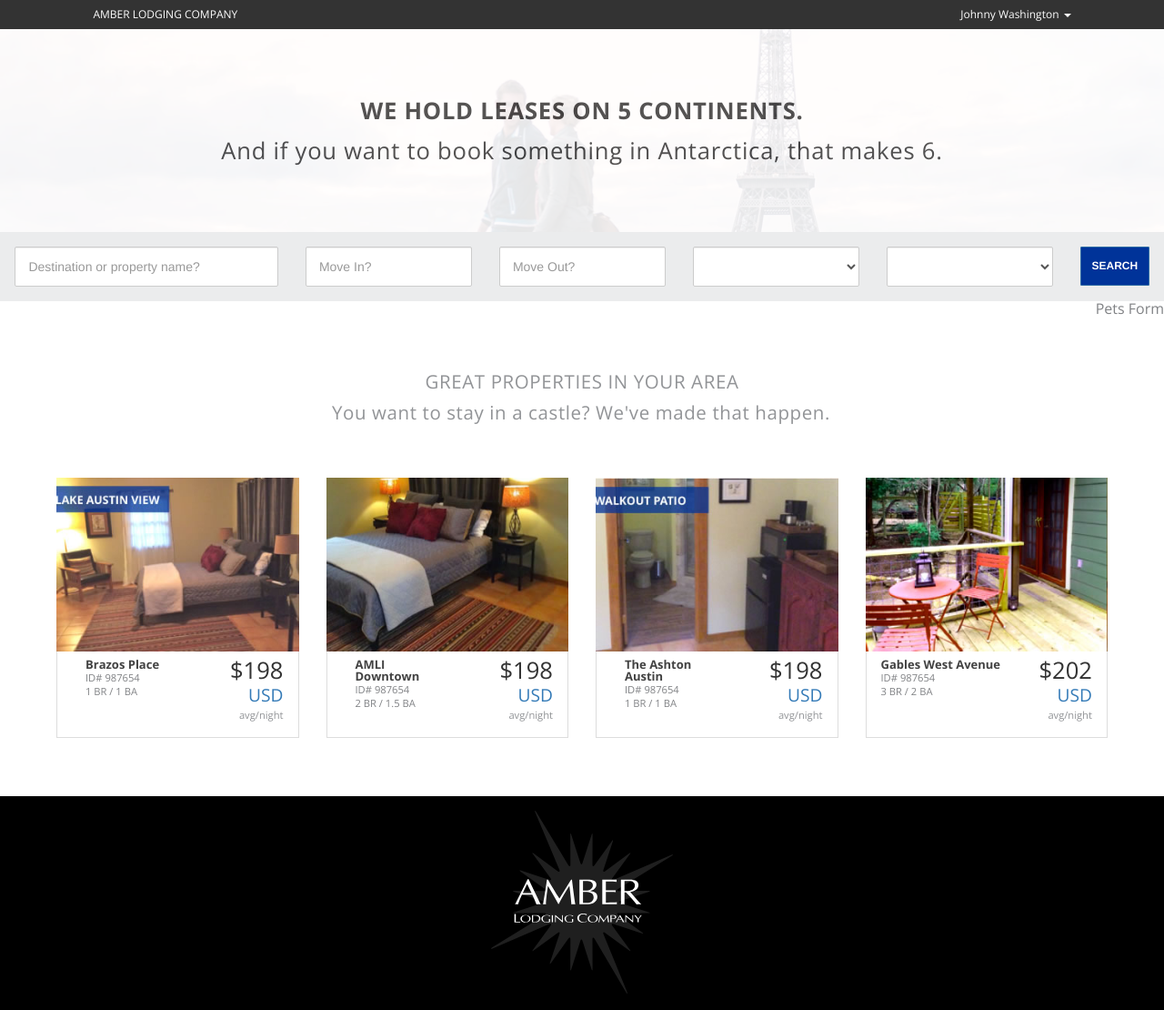
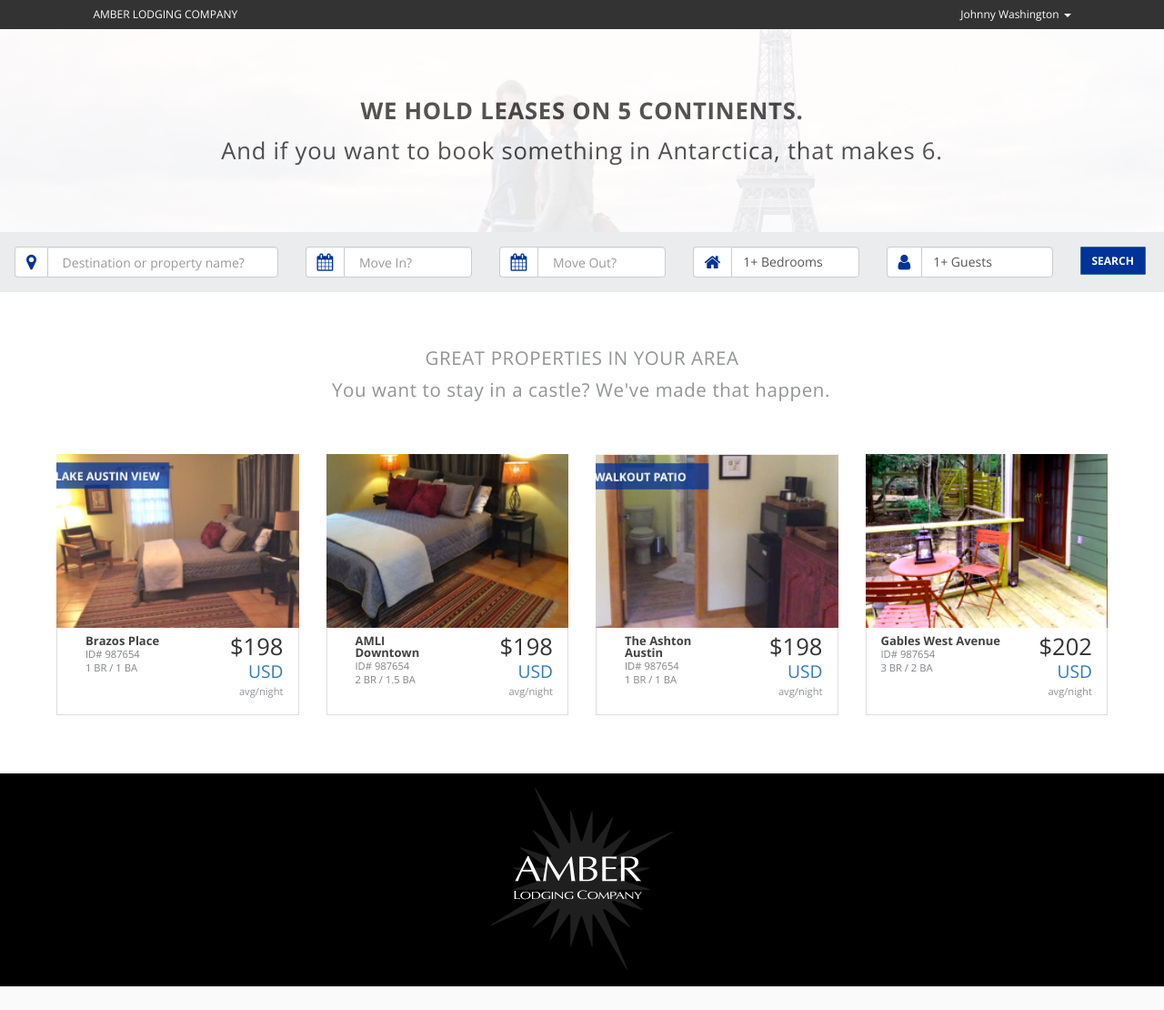
Before and after one commit to polarbeardesign/amberweb, a PHP site: page /client_home.php in a window 1280 px wide. Shown: the whole page at 91% size. After the commit the page ends 1084 px from the top, so only its background shows below. Run offline with PHP 8.4, Linux system fonts and the light colour scheme; some libraries are stand-ins or nearby versions.

Commit message:
updated form controls to use bootstrap, added calendar drop downs

```diff
--- a/client_home.php
+++ b/client_home.php
@@ -11,8 +11,9 @@ $client = "Johnny Washington";
   <link rel="stylesheet" href="inc/style.css" type="text/css" media="screen">
   <link href='https://fonts.googleapis.com/css?family=Open+Sans:400,400italic,800italic,700' rel='stylesheet' type='text/css'>
   <link rel="stylesheet" href="https://maxcdn.bootstrapcdn.com/font-awesome/4.5.0/css/font-awesome.min.css">
-
+  <link rel="stylesheet" href="inc/jquery-ui-1.11.4.custom/jquery-ui.min.css" type="text/css" media="screen">
   <script type="text/javascript" src="//ajax.googleapis.com/ajax/libs/jquery/2.0.2/jquery.min.js"></script>
+  <script src="//code.jquery.com/ui/1.11.4/jquery-ui.js"></script>
   <script type="text/javascript" src="//netdna.bootstrapcdn.com/bootstrap/3.1.1/js/bootstrap.min.js"></script>
 
   <meta name="viewport" content="initial-scale=1, maximum-scale=1">
@@ -21,9 +22,16 @@ $client = "Johnny Washington";
 
 <body>
 <div class="title-bar alc">Amber Lodging Company</div>
-<div class="title-bar client-name"><?php echo $client ?> <span class="caret"></span></div>
-
-<?php include 'inc/form_pets.php' ?>
+<div class="title-bar client-name">
+  <div class="user_dropdown_menu">
+    <a onclick="myFunction()" class="droplink"><?php echo $client ?> <span class="caret"></span></a>
+    <ul id="userDropdown" class="dropdown-content">
+      <li><a href="./client_home.php">Search Properties</a></li>
+      <li><a href="/">Amber Home</a></li>
+      <li><a href="#">Logout</a></li>
+    </ul>
+  </div>
+</div>
 
 <div id="container">
 
@@ -36,15 +44,26 @@ $client = "Johnny Washington";
 <form action="search_results.php" name="search" id="search">
 <div class="row">
   <div class="col-md-3">
-    <input type="text" class="form-control" id="destination" name="Destination" placeholder=" Destination or property name?" />
+    <div class=" input-group">
+      <div class="input-group-addon"><i class="fa fa-map-marker"></i></div>
+      <input type="text" class="form-control" id="destination" name="Destination" placeholder=" Destination or property name?" />
+    </div>
   </div>
   <div class="col-md-2">
-    <input type="text" class="form-control" id="move_in" name="move_in" placeholder=" Move In?" />
+    <div class=" input-group">
+      <div class="input-group-addon"><i class="fa fa-calendar"></i></div>
+      <input type="text" class="form-control form_datetime" id="move_in" name="move_in" placeholder=" Move In?" />
+    </div>
   </div>
   <div class="col-md-2">
-    <input type="text" class="form-control" id="move_out" name="move_out" placeholder=" Move Out?" />
+    <div class=" input-group">
+      <div class="input-group-addon"><i class="fa fa-calendar"></i></div>
+      <input type="text" class="form-control form_datetime" id="move_out" name="move_out" placeholder=" Move Out?" />
+    </div>
   </div>
   <div class="col-md-2">
+    <div class=" input-group">
+    <div class="input-group-addon"><i class="fa fa-home"></i></div>
   <select id="size" class="form-control">
       <option value="-1" disabled selected>1+ Bedrooms</option>
       <option value="1">1+ Bedrooms</option>
@@ -53,13 +72,17 @@ $client = "Johnny Washington";
       <option value="4">Other</option>
   </select>
   </div>
+  </div>
   <div class="col-md-2">
+    <div class=" input-group">
+    <div class="input-group-addon"><i class="fa fa-user"></i></div>
   <select id="guests" class="form-control">
-      <option value="-1" selected>1 Guest</option>
-      <option value="1">Adult +/-</option>
-      <option value="2">Children +/-</option>
-      <option value="3">Pets +/-</option>
+      <option value="-1" disabled selected>1+ Guests</option>
+      <option value="1">1+ Guests</option>
+      <option value="2">2+ Guests</option>
+      <option value="3">3+ Guests</option>
   </select>
+  </div>
   </div>
   <div class="col-md-1">
   <input type="submit" value="Search" id="submit" class="btn btn-primary search-button">
@@ -67,8 +90,6 @@ $client = "Johnny Washington";
 </div>
 </form>
 </div>
-
-<div class="pet_link text-right">Pets Form </div>
 
 <section class="main">
 
@@ -160,7 +181,6 @@ $client = "Johnny Washington";
 
 </div>
 
-
 </body>
 
 <?php include 'inc/form_scripts.php' ?>
--- a/inc/form_scripts.php
+++ b/inc/form_scripts.php
@@ -1,4 +1,24 @@
   <script type="text/javascript" language="javascript">
+
+function myFunction() {
+    document.getElementById("userDropdown").classList.toggle("show");
+}
+
+// Close the dropdown menu if the user clicks outside of it
+window.onclick = function(event) {
+  if (!event.target.matches('.droplink')) {
+
+    var dropdowns = document.getElementsByClassName("dropdown-content");
+    var i;
+    for (i = 0; i < dropdowns.length; i++) {
+      var openDropdown = dropdowns[i];
+      if (openDropdown.classList.contains('show')) {
+        openDropdown.classList.remove('show');
+      }
+    }
+  }
+}
+
 
     $(document).ready(function() {
       $(".Login").click(function() {
@@ -68,6 +88,11 @@
         $("#grey_overlay").css("visibility","hidden");
       });
 
+
+
+    $(".form_datetime").datepicker({format: 'yyyy-mm-dd'});
+
+
     });
 
   </script>
--- a/inc/style.css
+++ b/inc/style.css
@@ -82,24 +82,16 @@ table {
   border-spacing: 0;
 }
 
-.form-control {
-  padding: 1.5em 0.75em;
-  border-radius: 2px;
-  -webkit-border-radius: 2px;
-  -moz-border-radius: 2px;
-}
-
-input {
+
+.resident-request * input {
   font-family: Helvetica, Arial, fontAwesome, sans-serif;
   font-size: 1.25em;
   background: #ebeced;
   border: 1px solid #ddd;
-  border-radius: 3px;
-  -webkit-border-radius: 3px;
-  -moz-border-radius: 3px;
-  }
-
-input[type=text], input[type=password] {
+
+  }
+
+.resident-request * input[type=text], input[type=password] {
  width: 100%;
 }
 
@@ -839,6 +831,17 @@ Wide Style 900 <=> 1280
 
 /* ---   Client Pages - tooltips... -------------------*/
 
+select#guests, select#size {
+    border-top-left-radius: 0;
+    border-bottom-left-radius: 0;
+  -webkit-appearance: none;
+}
+
+#ui-datepicker-div {
+margin-top: 1em;
+
+}
+
 .ui-tooltip, .arrow:after {
   background: #333;
   border: none;
@@ -1649,21 +1699,24 @@ border-top: 1px solid #ddd;
    Search Forms
 -------------------------------------------------------*/
 
-#destination::-webkit-input-placeholder::before { font-family: fontAwesome; content:'\f041'; color: #003399; font-size: 1.2em; }
-#search::-webkit-input-placeholder::before { font-family: fontAwesome; content:'\f002'; color: #003399; font-size: 1.2em; }
-
-#move_in::-webkit-input-placeholder::before { font-family: fontAwesome; content:'\f133'; color: #003399; font-size: 1.2em; }
-#move_out::-webkit-input-placeholder::before { font-family: fontAwesome; content:'\f133'; color: #003399; font-size: 1.2em; }
-#Destination::-webkit-input-placeholder::before { font-family: fontAwesome; content:'\f041'; color: #003399; font-size: 1.2em; }
-#Destination::-webkit-input-placeholder::before { font-family: fontAwesome; content:'\f041'; color: #003399; font-size: 1.2em; }
+.destination::webkit-input-placeholder::before {
+  font-family: fontAwesome;
+  content: '\f041';
+  color: #003399;
+  font-size: 1.2em;
+  }
+
+.input-group-addon {
+  color: #003399;
+  font-size: 1.2em;
+  background-color: #fff;
+}
 
 .search-button {
 font-size: 0.75em; /* as original design's 14pt */
 font-weight: 600;
 text-transform: uppercase;
 background: #003399;
-border-radius: 1px;
-padding: 1em;
 }
 
 /*-----------------------------------------------------
```
Also changed, not shown: other parts of inc/style.css (+47 -0 lines), property_detail.php (+10 -1 lines), search_results.php (+12 -1 lines).
